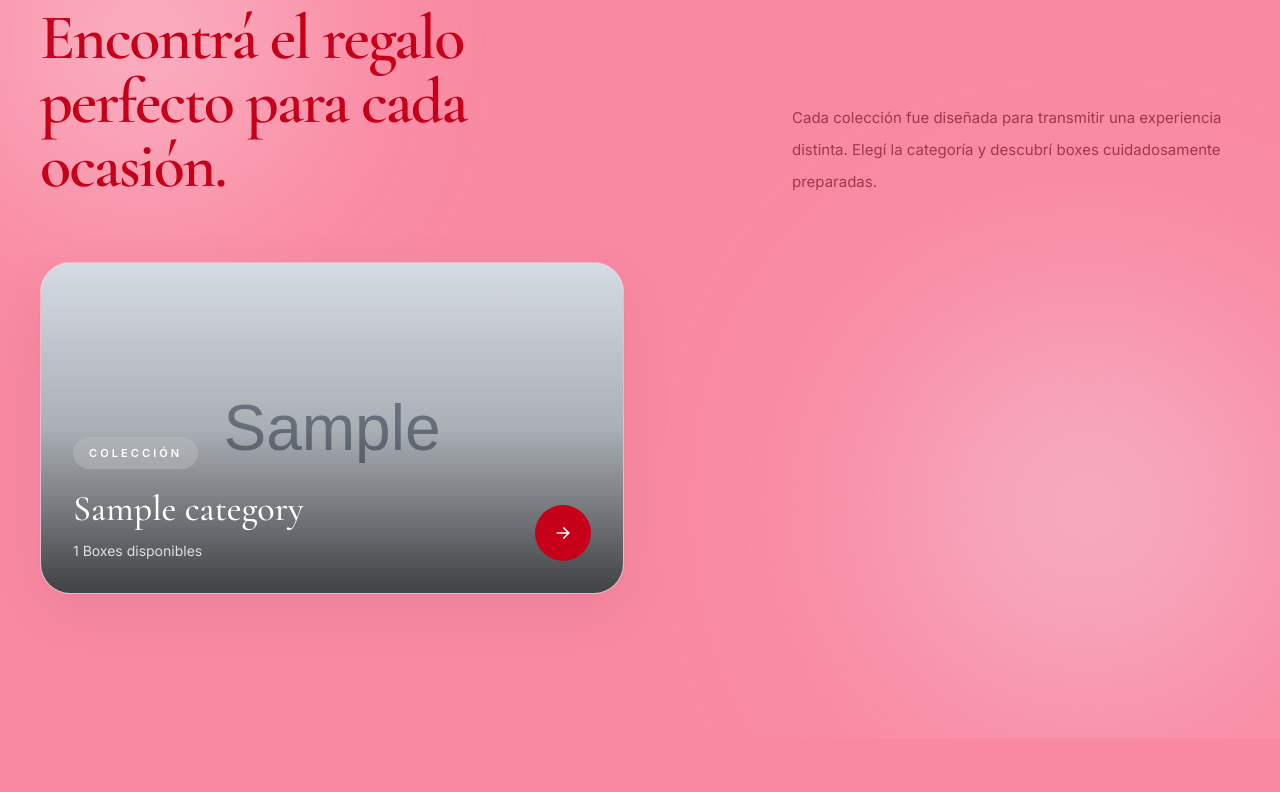
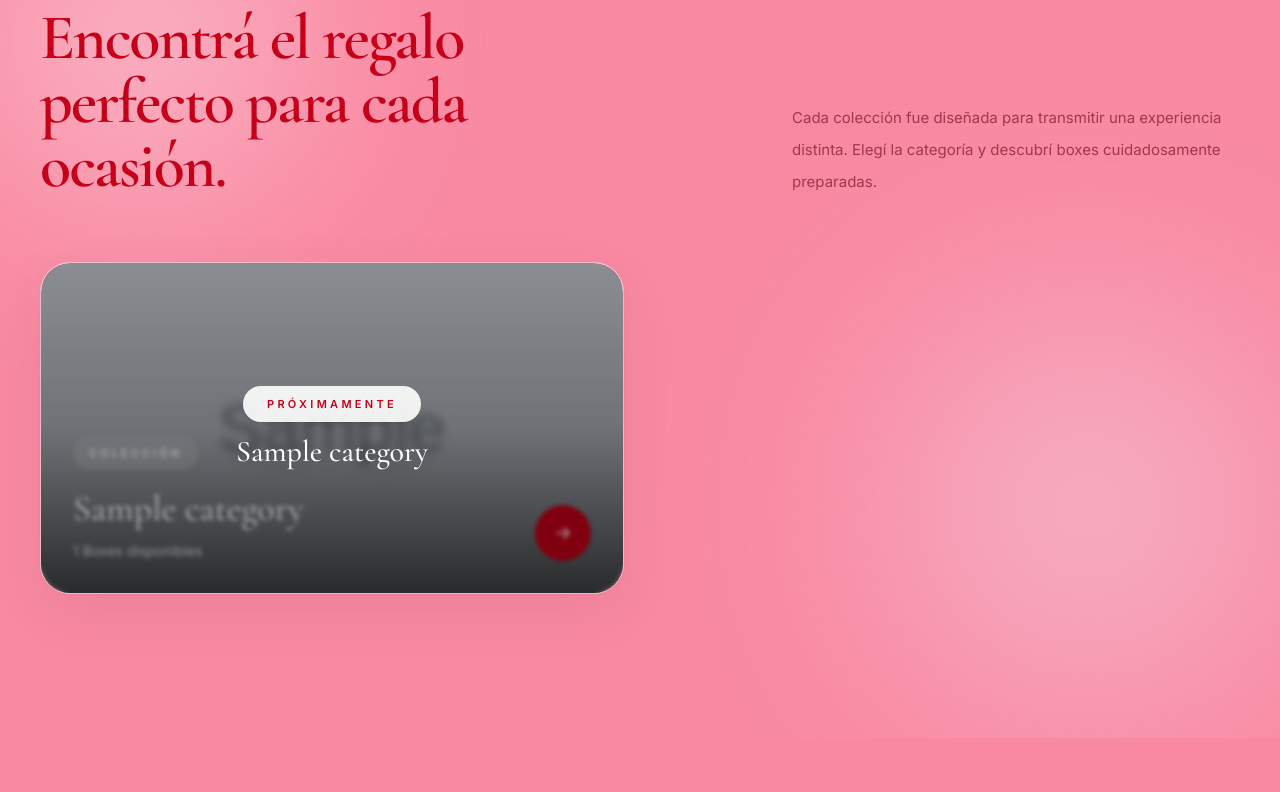
Before and after one commit to juanperdomo-9/regalbox, a Django app: page / in a window 1280 px wide. Shown: the part 1019-1811 px from the top of the page. Run offline with Django 5.2, Linux system fonts and the light colour scheme; tables that the repository leaves empty hold one stand-in row (values such as "Sample post"); grey boxes marked "Sample" are stand-in pictures; data that the repository does not hold is empty; some libraries are stand-ins or nearby versions.

Commit message:
Categorias: opcion Proximamente (borrosa, no clickeable, fuera de sitemap)
Co-Authored-By: Claude Sonnet 5 <noreply@anthropic.com>

```diff
--- a/core/admin.py
+++ b/core/admin.py
@@ -116,15 +116,18 @@ class CategoryAdmin(admin.ModelAdmin):
         "slug",
         "order",
         "active",
+        "coming_soon",
     )
 
     list_editable = (
         "order",
         "active",
+        "coming_soon",
     )
 
     list_filter = (
         "active",
+        "coming_soon",
     )
 
     search_fields = (
--- a/core/models.py
+++ b/core/models.py
@@ -35,6 +35,12 @@ class Category(models.Model):
 
     active = models.BooleanField(
         default=True
+    )
+
+    coming_soon = models.BooleanField(
+        default=False,
+        verbose_name="Próximamente",
+        help_text="Se muestra borrosa con un cartel de 'Próximamente' y no se puede abrir todavía."
     )
 
     class Meta:
--- a/core/sitemaps.py
+++ b/core/sitemaps.py
@@ -29,7 +29,7 @@ class CategorySitemap(Sitemap):
     priority = 0.7
 
     def items(self):
-        return Category.objects.filter(active=True)
+        return Category.objects.filter(active=True, coming_soon=False)
 
     def location(self, obj):
         return reverse("category_detail", args=[obj.slug])
--- a/core/views.py
+++ b/core/views.py
@@ -56,6 +56,7 @@ def category_detail(request, slug):
     category = get_object_or_404(
         Category,
         slug=slug,
+        coming_soon=False,
     )
 
     boxes = (
--- a/templates/home.html
+++ b/templates/home.html
@@ -928,9 +928,25 @@
 
             {% for category in categories %}
 
-            <a
-                href="{% url 'category_detail' category.slug %}"
-                class="group relative overflow-hidden rounded-[30px] border border-[#F3B8C8] bg-white shadow-card transition-all duration-700 hover:-translate-y-2 hover:shadow-cardHover">
+            <{% if category.coming_soon %}div{% else %}a{% endif %}
+                {% if not category.coming_soon %}href="{% url 'category_detail' category.slug %}"{% endif %}
+                class="group relative overflow-hidden rounded-[30px] border border-[#F3B8C8] bg-white shadow-card transition-all duration-700 {% if not category.coming_soon %}hover:-translate-y-2 hover:shadow-cardHover{% endif %}">
+
+                {% if category.coming_soon %}
+
+                <div class="absolute inset-0 z-10 flex flex-col items-center justify-center gap-3 bg-black/35 backdrop-blur-[2px]">
+
+                    <span class="rounded-full bg-white/90 px-6 py-2.5 text-[11px] font-semibold uppercase tracking-[.30em] text-[#C60018] shadow-lg">
+                        Próximamente
+                    </span>
+
+                    <span class="font-display text-3xl text-white drop-shadow-[0_2px_10px_rgba(0,0,0,.4)]">
+                        {{ category.name }}
+                    </span>
+
+                </div>
+
+                {% endif %}
 
                 <!-- IMAGEN -->
 
@@ -942,7 +958,7 @@
                     <img
                         src="{{ category.image.url }}"
                         alt="{{ category.name }}"
-                        class="h-[240px] sm:h-[300px] lg:h-[330px] w-full object-cover transition-all duration-700 group-hover:scale-110">
+                        class="h-[240px] sm:h-[300px] lg:h-[330px] w-full object-cover transition-all duration-700 {% if category.coming_soon %}scale-105 blur-sm{% else %}group-hover:scale-110{% endif %}">
 
                     <!-- Overlay -->
 
@@ -1038,7 +1054,7 @@
 
                 </div>
 
-            </a>
+            </{% if category.coming_soon %}div{% else %}a{% endif %}>
 
             {% empty %}
 
```
Also changed, not shown: core/migrations/0005_category_coming_soon.py (added).
